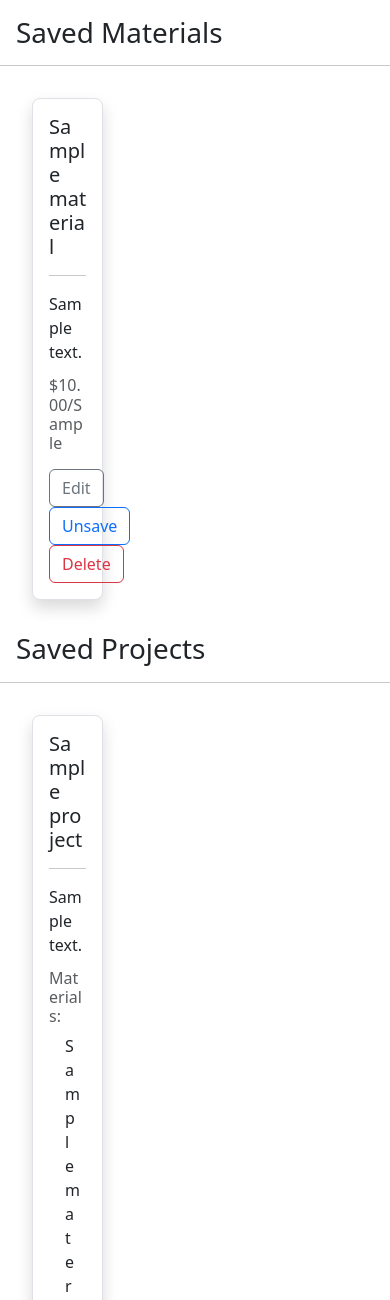
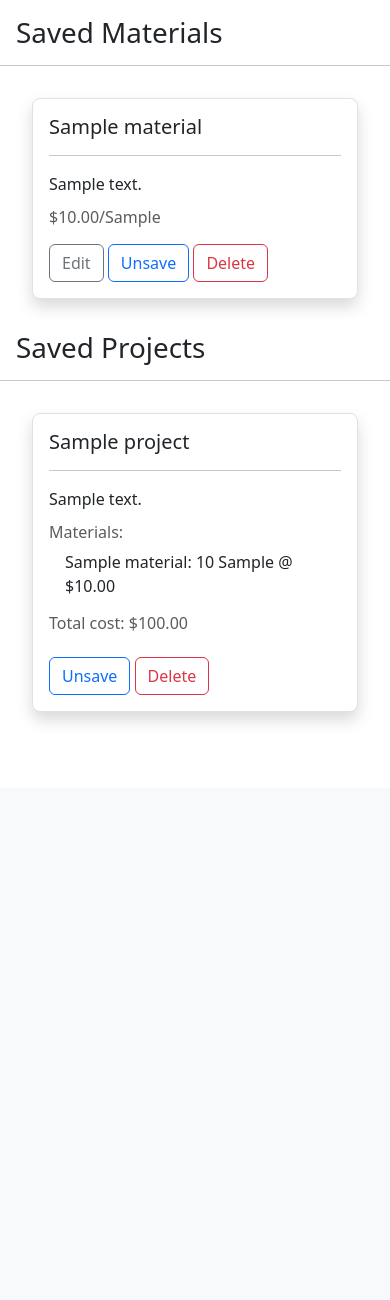
Before and after one commit to FernandoBorea/projectcalcpro, a Django app: page / in a window 390 px wide. Shown: the part 56-1356 px from the top of the page. After the commit the page ends 777 px from the top, so only its background shows below. Run offline with Django 4.2, Linux system fonts and the light colour scheme; a user stored in the database is signed in; tables that the repository leaves empty hold one stand-in row (values such as "Sample post").

Commit message:
Added mobile responsiveness and requirements.txt file

```diff
--- a/projectcalculator/templates/projectcalculator/index.html
+++ b/projectcalculator/templates/projectcalculator/index.html
@@ -15,11 +15,11 @@
                 <div class="alert alert-secondary">Your saved materials will show here:D</div>
             {% else %}
 
-                <div class="row row-cols-3">
+                <div class="row row-cols-1 row-cols-sm-3">
 
                     {% for material in materials_page_obj %}
                     <div class="material-{{ material.id }}-container">
-                        <div class="material-card-container card shadow border border-1 rounded-3 col m-3">
+                        <div class="material-card-container card shadow border border-1 rounded-3 m-3">
                             <div class="card-body">
                                 <h5 class="card-title">{{ material.name }}</h5>
                                 <hr>
@@ -77,11 +77,11 @@
         {% if not projects_page_obj %}
             <div class="alert alert-secondary">Your saved projects will show here:D</div>
         {% else %}
-            <div class="row row-cols-3">
+            <div class="row row-cols-1 row-cols-sm-3">
 
                 {% for project in projects_page_obj %}
                 <div class="project-{{ project.id }}-container">
-                    <div class="material-card-container card shadow border border-1 rounded-3 col m-3">
+                    <div class="material-card-container card shadow border border-1 rounded-3 m-3">
                         <div class="card-body">
                             <h5 class="card-title">{{ project.name }}</h5>
                             <hr>
--- a/projectcalculator/templates/projectcalculator/materials.html
+++ b/projectcalculator/templates/projectcalculator/materials.html
@@ -53,11 +53,11 @@
             <div class="alert alert-secondary">Your created materials will show here:D</div>
         {% else %}
 
-            <div class="row row-cols-3">
+            <div class="row row-cols-1 row-cols-sm-3">
 
                 {% for material in materials_page_obj %}
-                    <div class="material-{{ material.id }}-container">
-                        <div class="material-card-container card shadow border border-1 rounded-3 col m-3">
+                    <div class="material-{{ material.id }}-container col">
+                        <div class="material-card-container card shadow border border-1 rounded-3 m-3">
                             <div class="card-body">
                                 <h5 class="card-title">{{ material.name }}</h5>
                                 <hr>
--- a/projectcalculator/templates/projectcalculator/projects.html
+++ b/projectcalculator/templates/projectcalculator/projects.html
@@ -61,11 +61,11 @@
         {% if not projects_page_obj %}
             <div class="alert alert-secondary">Your created projects will show here:D</div>
         {% else %}
-            <div class="row row-cols-3">
+            <div class="row row-cols-1 row-cols-sm-3">
 
                 {% for project in projects_page_obj %}
                     <div class="project-{{ project.id }}-container">
-                        <div class="material-card-container card shadow border border-1 rounded-3 col m-3">
+                        <div class="material-card-container card shadow border border-1 rounded-3 m-3">
                             <div class="card-body">
                                 <h5 class="card-title">{{ project.name }}</h5>
                                 <hr>
--- /dev/null
+++ b/requirements.txt
@@ -0,0 +1,6 @@
+asgiref==3.7.2
+Django==4.2.4
+django-environ==0.10.0
+psycopg2==2.9.6
+sqlparse==0.4.4
+typing_extensions==4.7.1
```
